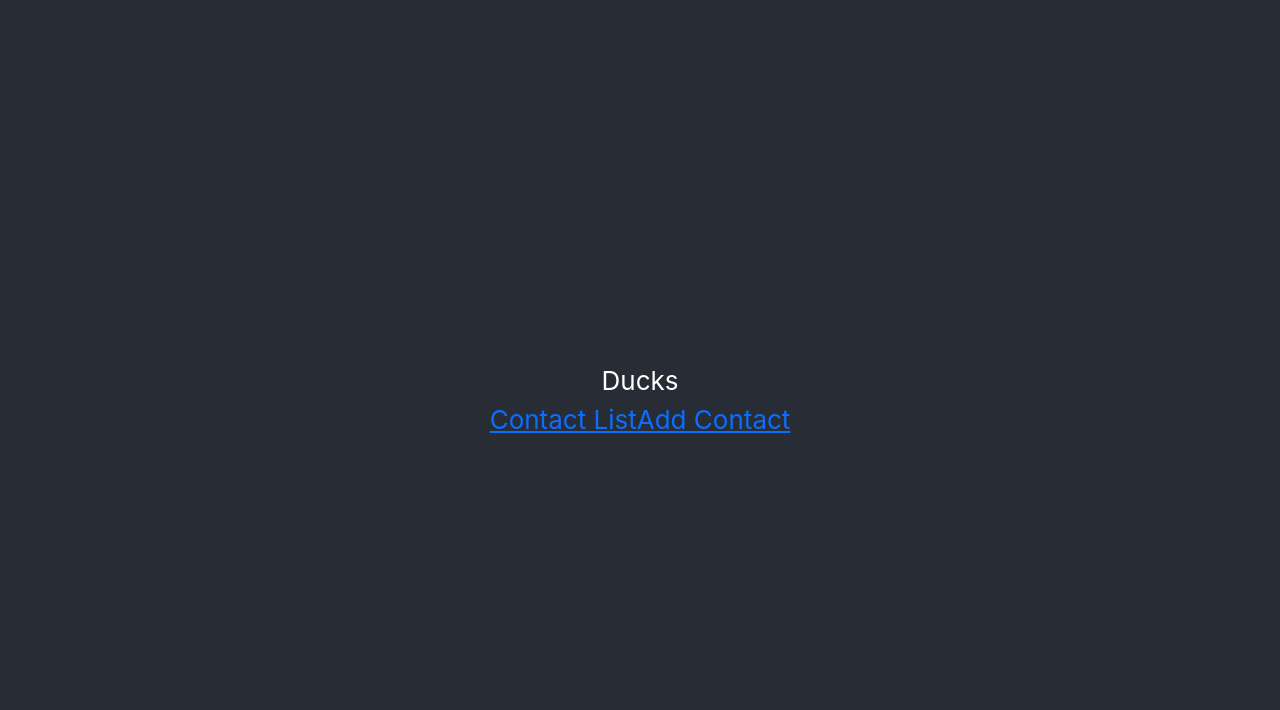
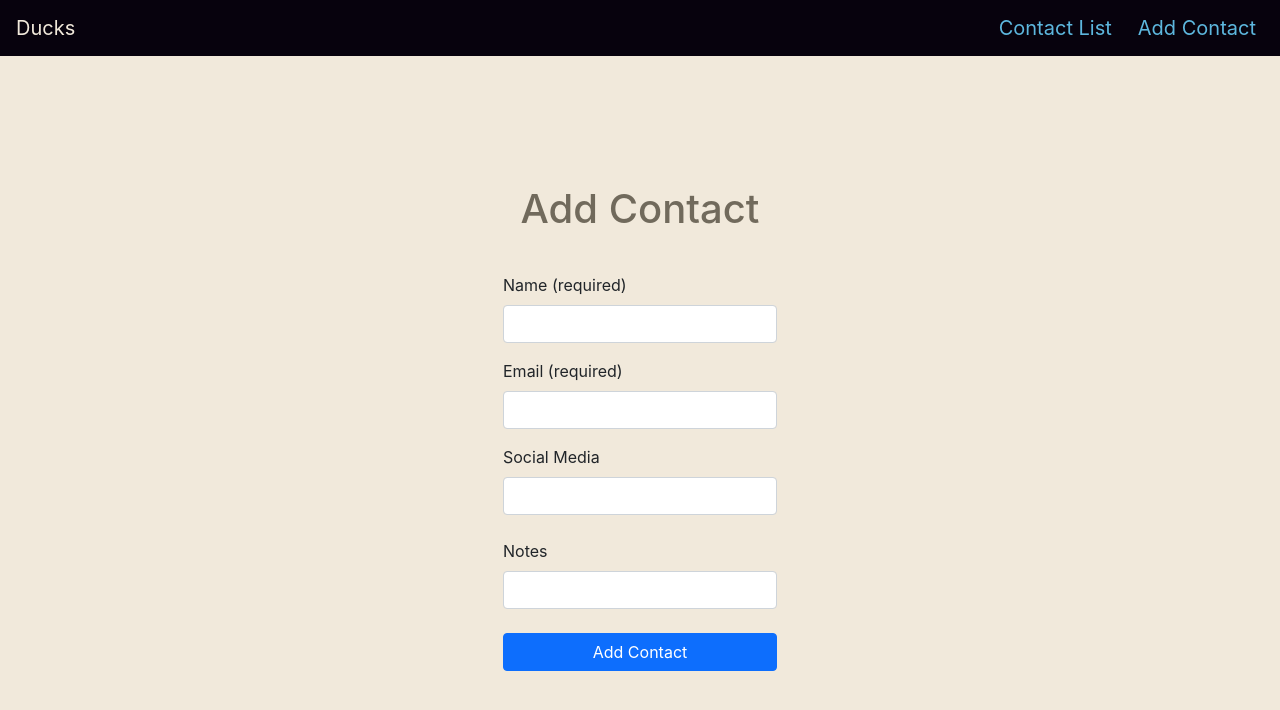
Before and after one commit to lindsay-henderson/Ducks-fe-noauth, a React (Create React App) app: page /add in a window 1280 px wide. Shown: the top 710 px of the page. Built offline with nearby package versions, Linux system fonts and the light colour scheme.

Commit message:
set initial state for new contact forms

```diff
--- a/src/App.css
+++ b/src/App.css
@@ -1,38 +1,28 @@
 .App {
-  text-align: center;
-}
-
-.App-logo {
-  height: 40vmin;
-  pointer-events: none;
-}
-
-@media (prefers-reduced-motion: no-preference) {
-  .App-logo {
-    animation: App-logo-spin infinite 20s linear;
-  }
+  min-height: 100vh;
+  display: grid;
+  grid-template-rows: 7vmin auto;
 }
 
 .App-header {
-  background-color: #282c34;
-  min-height: 100vh;
+  background-color: var(--black);
   display: flex;
-  flex-direction: column;
   align-items: center;
-  justify-content: center;
-  font-size: calc(10px + 2vmin);
-  color: white;
+  justify-content: space-between;
+  padding: 2vmin;
+  font-size: 2.5vmin;
+  color: var(--background);
 }
 
-.App-link {
-  color: #61dafb;
+.App main {
+  background-color: var(--background);
+  display: flex;
+  flex-flow: column nowrap;
+  justify-content: center;
+  align-items: center;
 }
 
-@keyframes App-logo-spin {
-  from {
-    transform: rotate(0deg);
-  }
-  to {
-    transform: rotate(360deg);
-  }
+.App main h1 {
+  color: var(--secondary-dark);
+  margin-bottom: 5vmin;
 }
--- a/src/App.js
+++ b/src/App.js
@@ -1,5 +1,6 @@
 import { useState } from 'react'
 import { Route, Routes, Link } from 'react-router-dom'
+import AddContact from './pages/addContact/addContact.js'
 import './App.css'
 
 function App() {
@@ -14,8 +15,10 @@ function App() {
           <Link className='m-left' to='/add'>Add Contact</Link>
         </nav>
       </header>
-      <main>
-
+			<main>
+				<Routes>
+          <Route path='/add'  element={<AddContact/>}/>
+				</Routes>
       </main>
     </div>
   )
--- a/src/index.css
+++ b/src/index.css
@@ -1,13 +1,41 @@
 body {
   margin: 0;
-  font-family: -apple-system, BlinkMacSystemFont, 'Segoe UI', 'Roboto', 'Oxygen',
-    'Ubuntu', 'Cantarell', 'Fira Sans', 'Droid Sans', 'Helvetica Neue',
-    sans-serif;
-  -webkit-font-smoothing: antialiased;
-  -moz-osx-font-smoothing: grayscale;
+  font-family: -apple-system, BlinkMacSystemFont, 'Segoe UI', 'Roboto',
+		'Oxygen', 'Ubuntu', 'Cantarell', 'Fira Sans', 'Droid Sans',
+		'Helvetica Neue', sans-serif;
 }
 
 code {
   font-family: source-code-pro, Menlo, Monaco, Consolas, 'Courier New',
     monospace;
 }
+
+:root {
+  --black: #07020D;
+  --accent: #5DB7DE;
+  --background: #F1E9DB;
+  --secondary: #A39B8B;
+  --secondary-dark: #716A5C;
+}
+
+a {
+  color: var(--accent);
+  padding: 1vmin;
+  border-radius: 1vmin;
+  text-decoration: none !important;
+}
+
+a:hover {
+  color: var(--black);
+  background-color: var(--accent);
+}
+
+a.active {
+  color: var(--background);
+  background-color: var(--black);
+  cursor: default;
+}
+
+.m-left {
+  margin-left: 10px;
+}
--- /dev/null
+++ b/src/pages/addContact/addContact.js
@@ -0,0 +1,74 @@
+import { useState } from "react"
+
+function AddContact(props) {
+  const [formData, setFormData] = useState({
+    name:'',
+    email:'',
+    social:'',
+    notes: '',
+  })
+
+	return (
+		<>
+			<h1>Add Contact</h1>
+			<form autoComplete="off">
+				<div className="form-group mb-3">
+					<label htmlFor="name-input" className="form-label">
+						Name (required)
+					</label>
+					<input
+						type="text"
+						className="form-control"
+						id="name-input"
+						name="name"
+						required
+					/>
+				</div>
+				<div className="form-group mb-3">
+					<label htmlFor="email-input" className="form-label">
+						Email (required)
+					</label>
+					<input
+						type="text"
+						className="form-control"
+						id="email-input"
+						name="email"
+						required
+					/>
+				</div>
+				<div className="form-group mb-4">
+					<label htmlFor="social-input" className="form-label">
+						Social Media
+					</label>
+					<input
+						type="text"
+						className="form-control"
+						id="social-input"
+						name="social"
+					/>
+				</div>
+        <div className="form-group mb-4">
+					<label htmlFor="notes-input" className="form-label">
+						Notes
+					</label>
+					<input
+						type="text"
+						className="form-control"
+						id="notes-input"
+						name="notes"
+					/>
+				</div>
+				<div className="d-grid">
+					<button
+						type="submit"
+						className="btn btn-primary btn-fluid"
+					>
+						Add Contact
+					</button>
+				</div>
+			</form>
+		</>
+	)
+}
+
+export default AddContact
```
